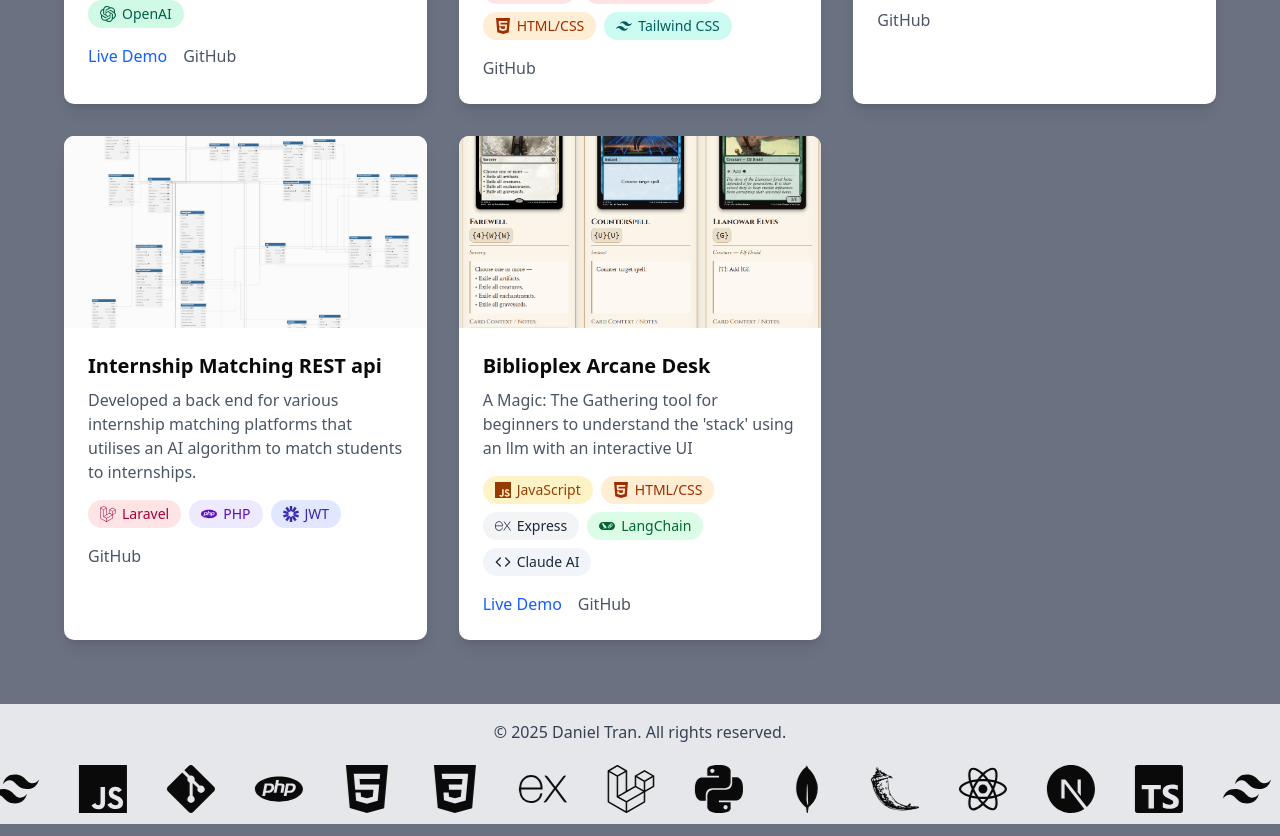
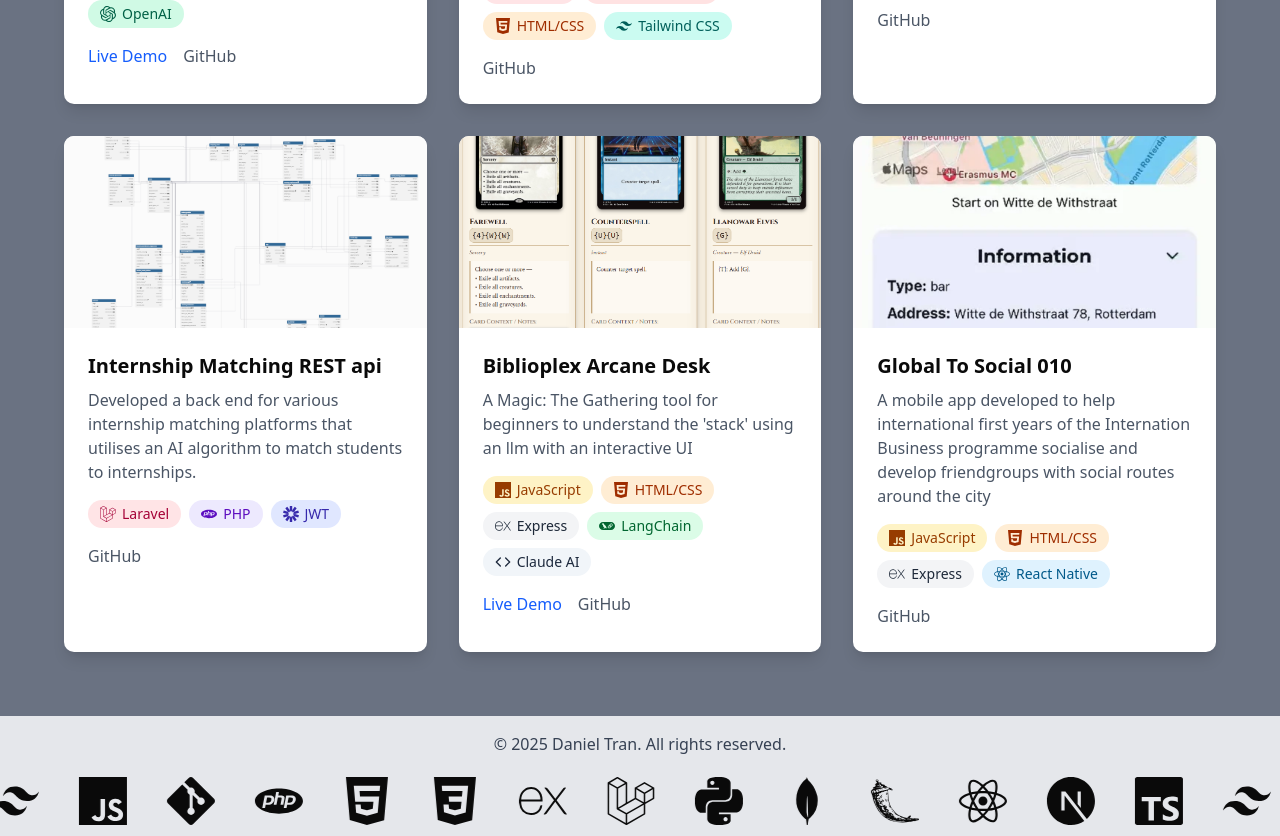
Before and after one commit to dtb354/main-portfolio, a Next.js app: page /projects in a window 1280 px wide. Shown: the part 680-1516 px from the top of the page. Built offline with nearby package versions, Linux system fonts and the light colour scheme.

Commit message:
Refactor code structure for improved readability and maintainability

```diff
--- a/app/projects/projects-section.tsx
+++ b/app/projects/projects-section.tsx
@@ -15,6 +15,7 @@ import {
   SiMysql,
   SiOpenai,
   SiPhp,
+  SiReact,
   SiTailwindcss,
 } from "react-icons/si";
 import type { IconType } from "react-icons";
@@ -109,6 +110,11 @@ const TECH_ICON_MAP: Record<string, TechIconMeta> = {
     icon: SiClaude,
     badgeClassName: "bg-orange-100 text-orange-800 dark:bg-orange-900 dark:text-orange-200",
   },
+  "react native": {
+    label: "React Native",
+    icon: SiReact,
+    badgeClassName: "bg-sky-100 text-sky-800 dark:bg-sky-900 dark:text-sky-200",
+  },
 };
 
 function getTechIconMeta(technology: string): TechIconMeta {
@@ -166,6 +172,14 @@ const projects: Project[] = [
     link: "https://biblioplex-arcane-desk.onrender.com",
     github: "https://github.com/dtb354/Biblioplex-Arcane-Desk",
   },
+  {
+    id: 6,
+    title: "Global To Social 010",
+    description: "A mobile app developed to help international first years of the Internation Business programme socialise and develop friendgroups with social routes around the city",
+    image: "/project-images/global-to-social-010.png",
+    technologies: ["Javascript", "HTML/CSS", "Express", "React Native"],
+    github: "https://github.com/TLE4-Pipos-inc/global-to-social-010",
+  }
 ];
 
 export default function ProjectsSection() {
```
Also changed, not shown: public/project-images/global-to-social-010.png (added).
